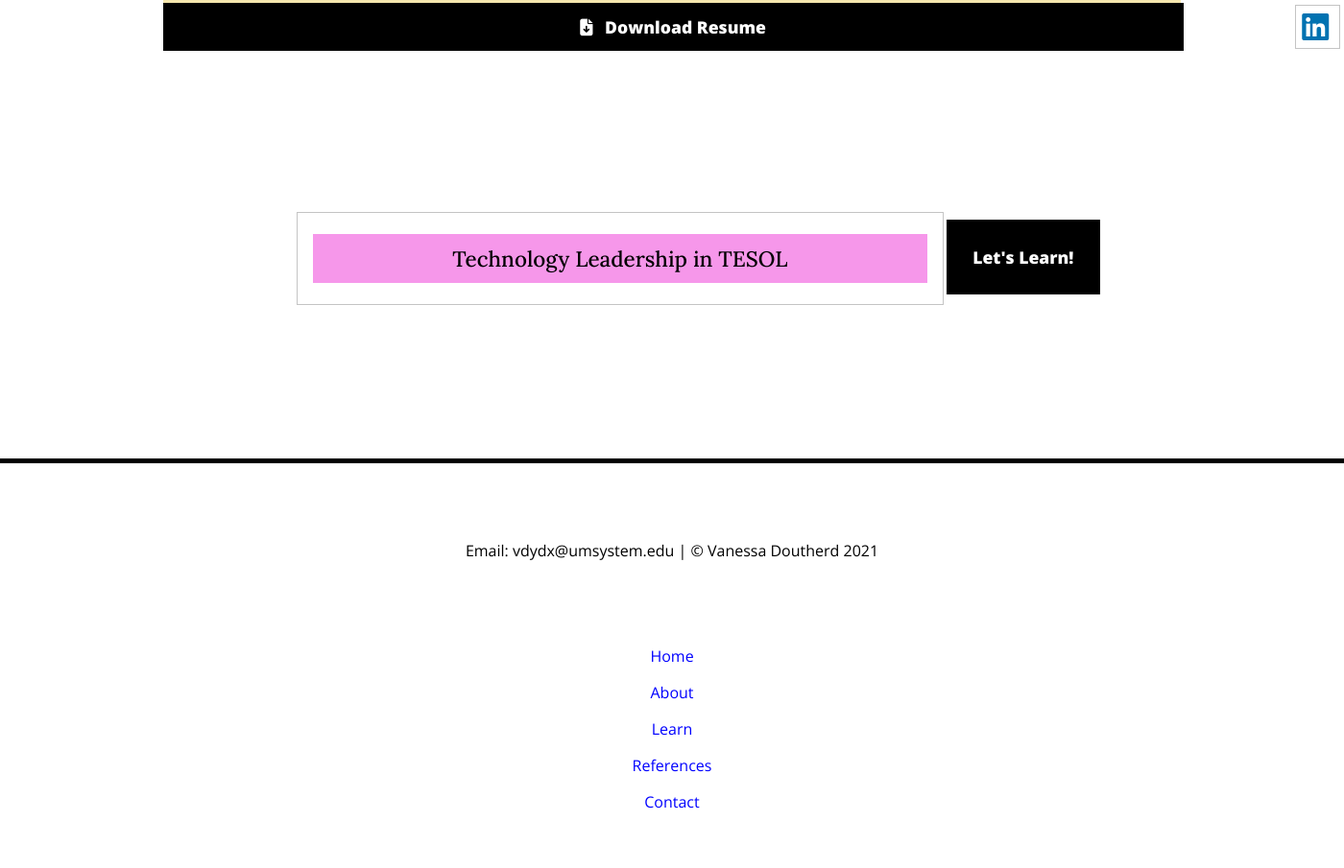
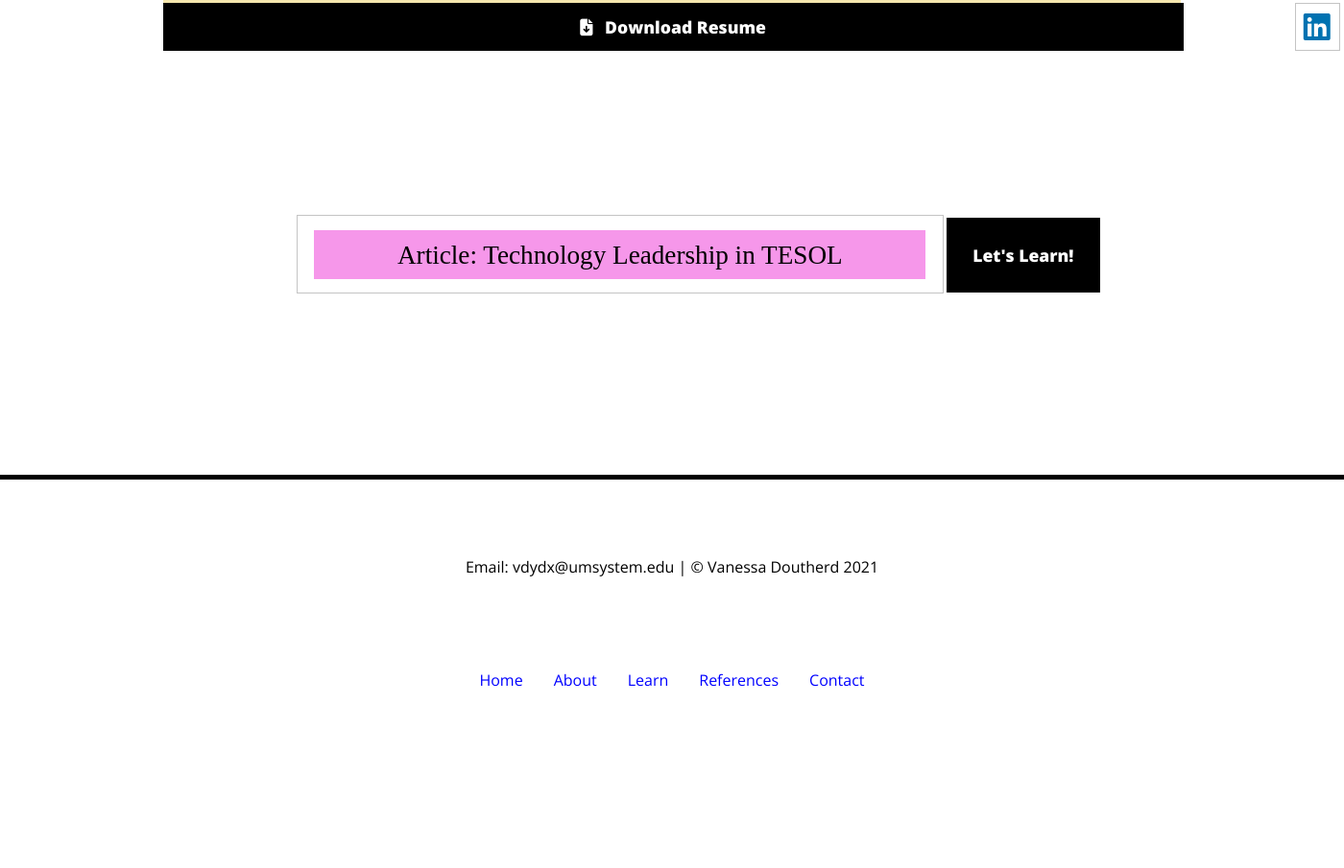
Before and after one commit to Doutherd7355/Doutherd7355.github.io, a PHP site: page /actualsite/about.html in a window 1400 px wide. Shown: the part 1760-2665 px from the top of the page at 96% size. After the commit the page ends 2476 px from the top, so only its background shows below. Run offline with PHP 8.4, Linux system fonts and the light colour scheme; some libraries are stand-ins or nearby versions.

Commit message:
Add files via upload

```diff
--- a/islt_7310/actualsite/about.html
+++ b/islt_7310/actualsite/about.html
@@ -22,29 +22,20 @@
 
 <body>
     <nav class="menu1">
-        <div class="logo">
-            <a href="./index.html">TLT</a>
+        <div id="logo">
+            <a href="./index.html" id="logo-anchor">TLT</a>
         </div>
         <ul>
-            <a href="./index.html">
-                <li> Home</li>
-            </a>
-            <a href="./about.html">
-                <li>About</li>
-            </a>
-            <a href="./learn.html">
-                <li>Learn</li>
-            </a>
-            <a href="./references.html">
-                <li>References</li>
-            </a>
-            <a href="./contact.html">
-                <li>Contact</li>
-            </a>
+            <li><a href="./index.html">Home</a></li>
+            <li><a href="./about.html">About</a></li>
+            <li><a href="./learn.html">Learn</a></li>
+            <li><a href="./references.html">References</a></li>
+            <li><a href="./contact.html">Contact</a></li>
+
         </ul>
     </nav>
     <!-- Mobile Navigation -->
-    <nav role="navigation" class="menu2">
+    <nav class="menu2">
         <div id="menuToggle">
 
             <input type="checkbox" />
@@ -55,21 +46,12 @@
             <span></span>
 
             <ul id="mobile-menu">
-                <a href="./index.html">
-                    <li> Home</li>
-                </a>
-                <a href="./about.html">
-                    <li>About</li>
-                </a>
-                <a href="./learn.html">
-                    <li>Learn</li>
-                </a>
-                <a href="./references.html">
-                    <li>References</li>
-                </a>
-                <a href="./contact.html">
-                    <li>Contact</li>
-                </a>
+                <li><a href="./index.html">Home</a></li>
+                <li><a href="./index.html">About</a></li>
+                <li><a href="./index.html">Learn</a></li>
+                <li><a href="./index.html">References</a></li>
+                <li><a href="./index.html">Contact</a></li>
+
             </ul>
         </div>
     </nav>
@@ -153,12 +135,12 @@
                 </a>
             </div>
         </div>
-        <section id="about-article-banner-section">
+        <div id="about-article-banner-section">
             <div class="author-article-banner-section">
-                <div class="article-banner">
-                    <span class="article-title">
-                        <h3 class="pink-bkg">Technology Leadership in TESOL</h3>
-                    </span>
+                <div class="article-banner ">
+                    <div class="article-title-container">
+                        <div class="pink-bkg article-title">Article: Technology Leadership in TESOL</div>
+                    </div>
                 </div>
                 <div class="author-learn-btn">
                     <a href=# class="learn-btn btn">
@@ -167,7 +149,7 @@
                 </div>
 
             </div>
-        </section>
+        </div>
 
 
     </main>
--- a/islt_7310/actualsite/nav2.css
+++ b/islt_7310/actualsite/nav2.css
@@ -8,7 +8,7 @@
   z-index: 2;
 }
 
-.menu1>.logo {
+#logo {
   font-family: 'Lato', sans-serif;
   width: 3.75rem;
   height: 3.75rem;
@@ -17,12 +17,11 @@
   font-size: 2rem;
 }
 
-.menu1>.logo a {
+#logo a {
   display: inline-block;
   padding: .5rem 1.2rem;
   color: black;
 }
-
 
 .menu1 ul {
   display: flex;
@@ -35,29 +34,34 @@
 nav li {
   text-align: center;
   font-size: 1.1rem;
-  margin: 0rem .2rem;
-  padding: 1.2rem;
   text-align: center;
   /* border: 1px solid black; */
   font-family: 'Open Sans', sans-serif;
-  color: black;
-
 }
 
-nav li:hover {
+ nav a {
+  display: block;
+  margin: 0rem .2rem;
+  padding: 1.2rem;
+  text-decoration: none;
+  margin-bottom: 0rem;
+  color: black;
+}
+
+nav a:hover{
   font-weight: bold;
   font-size: 1.19rem;
-
 }
-
-nav li:active {
+ nav a:active {
   color: white;
   background-color: black;
 }
 
-a {
-  text-decoration: none;
-  margin-bottom: 0rem;
+#logo a{
+  font-size: 2rem;
+}
+#logo> a:active{
+  color: white;
 }
 
 /* Mobile Menu */
@@ -96,9 +100,6 @@ a {
   -webkit-touch-callout: none;
 }
 
-/*
-  * Just a quick hamburger
-  */
 #menuToggle span {
   display: block;
   width: 33px;
@@ -154,8 +155,6 @@ a {
   transition: transform 0.5s cubic-bezier(0.77, 0.2, 0.05, 1.0);
 }
 
-
-
 #mobile-menu li {
   padding: 1.9rem 0;
   font-size: 1.5rem;
@@ -164,7 +163,6 @@ a {
 #menuToggle input:checked~ul {
   transform: none;
 }
-
 
 /* Dropdown Navigation */
 /* .dropdown-nav {
--- a/islt_7310/actualsite/style2.css
+++ b/islt_7310/actualsite/style2.css
@@ -143,20 +149,21 @@ p {
     border: 1px solid #C4C4C4;
     width: 42rem;
     position: relative;
-    bottom: 2rem;
+    bottom: 2.8rem;
     left: 19.3rem;
 }
 
-.article-title {
+.article-title-container {
     text-align: center;
-    vertical-align: middle;
     margin: .1rem;
+    padding: .8rem 0rem;
     font-size: 1.2rem;
 }
 
-.article-title>h3 {
+.article-title {
     padding: .7rem;
     margin: 0rem 1rem;
+    font-size: 1.7rem;
 }
 
 /* Home Author Quick Section */
@@ -274,7 +285,7 @@ video {
 
 #about-article-banner-section {
     position: relative;
-    top: 4rem;
+    top: 3rem;
 }
 
 .author-learn-btn>.learn-btn {
@@ -282,24 +293,30 @@ video {
     width: auto;
     position: relative;
     left: 19.5rem;
-    bottom: 1.5rem;
+    bottom: 2.65rem;
 }
 
 .author-linkedin-btn {
     position: relative;
     width: 2.8rem;
-    bottom: 13rem;
+    height: 3rem;
+    bottom: 13.1rem;
     left: 78.7rem;
     border: 1px solid #c4c4c4;
 }
 
 .fa-linkedin {
-    padding: .4rem;
+    padding: .5rem;
     color: #0072B1;
 }
 
+.author-linkedin-btn:hover {
+    width: 3rem;
+    height: 3.2rem;
+}
+
 #about-article-banner-section {
-    margin: 28rem 0rem 0rem;
+    margin: 30rem 0rem 0rem;
     padding: 10rem 0rem 0rem;
     width: 100%;
     height: auto;
@@ -489,13 +523,14 @@ footer>.quick-contact,
 
 footer>.foot-links {
     display: flex;
-    flex-direction: column;
+    flex-direction: row;
+    justify-content: center;
     padding-bottom: 5rem;
 }
 
 footer>.foot-links a {
     color: blue;
-    margin: .5rem;
+    margin: 1rem;
 }
 
 /* MEDIA QUERIES */
```
Also changed, not shown: other parts of islt_7310/actualsite/style2.css (+36 -5 lines), islt_7310/actualsite/contact.html (+25 -34 lines), islt_7310/actualsite/index.html (+22 -42 lines), islt_7310/actualsite/learn.html (+29 -54 lines), islt_7310/actualsite/references.html (+17 -34 lines).
